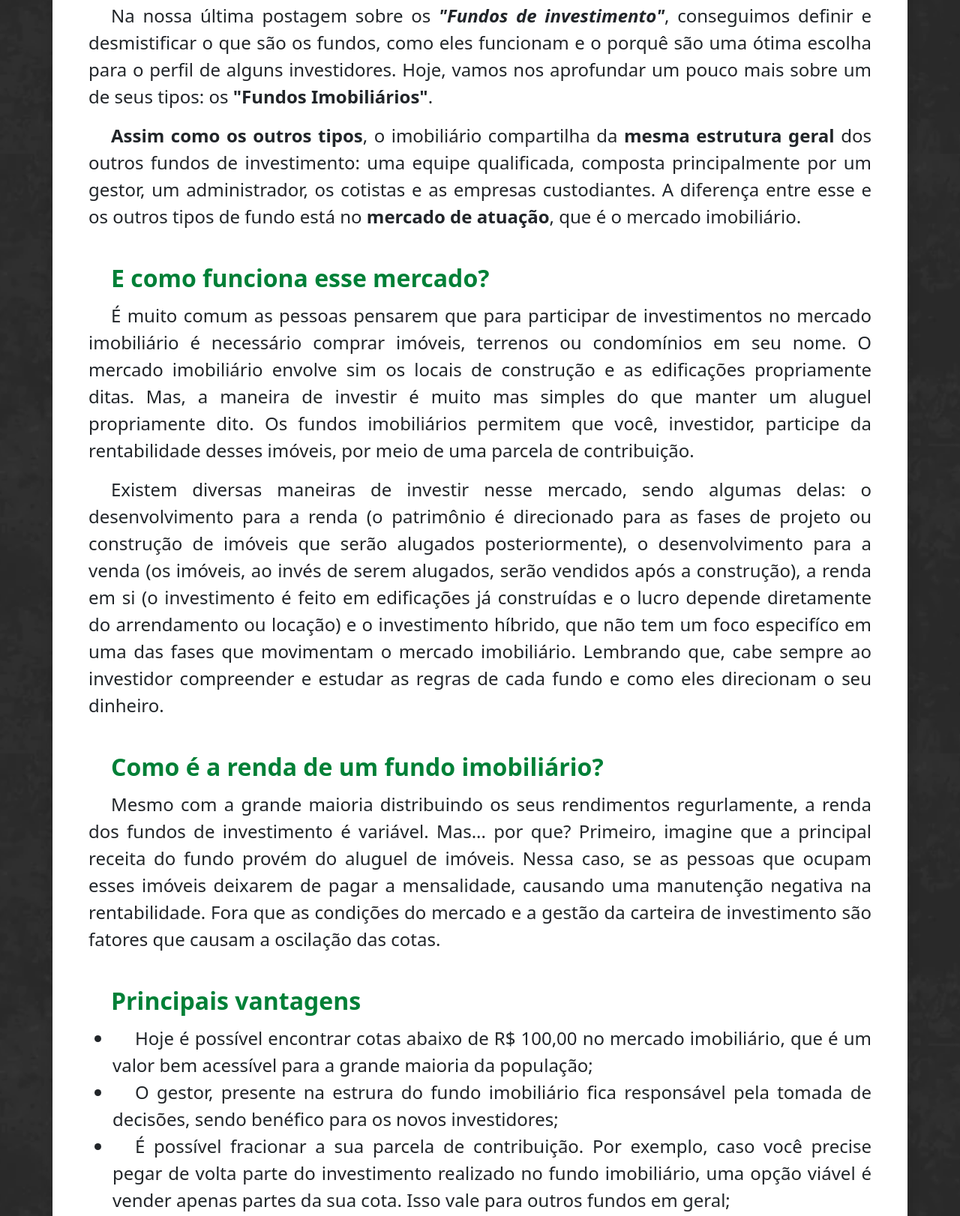
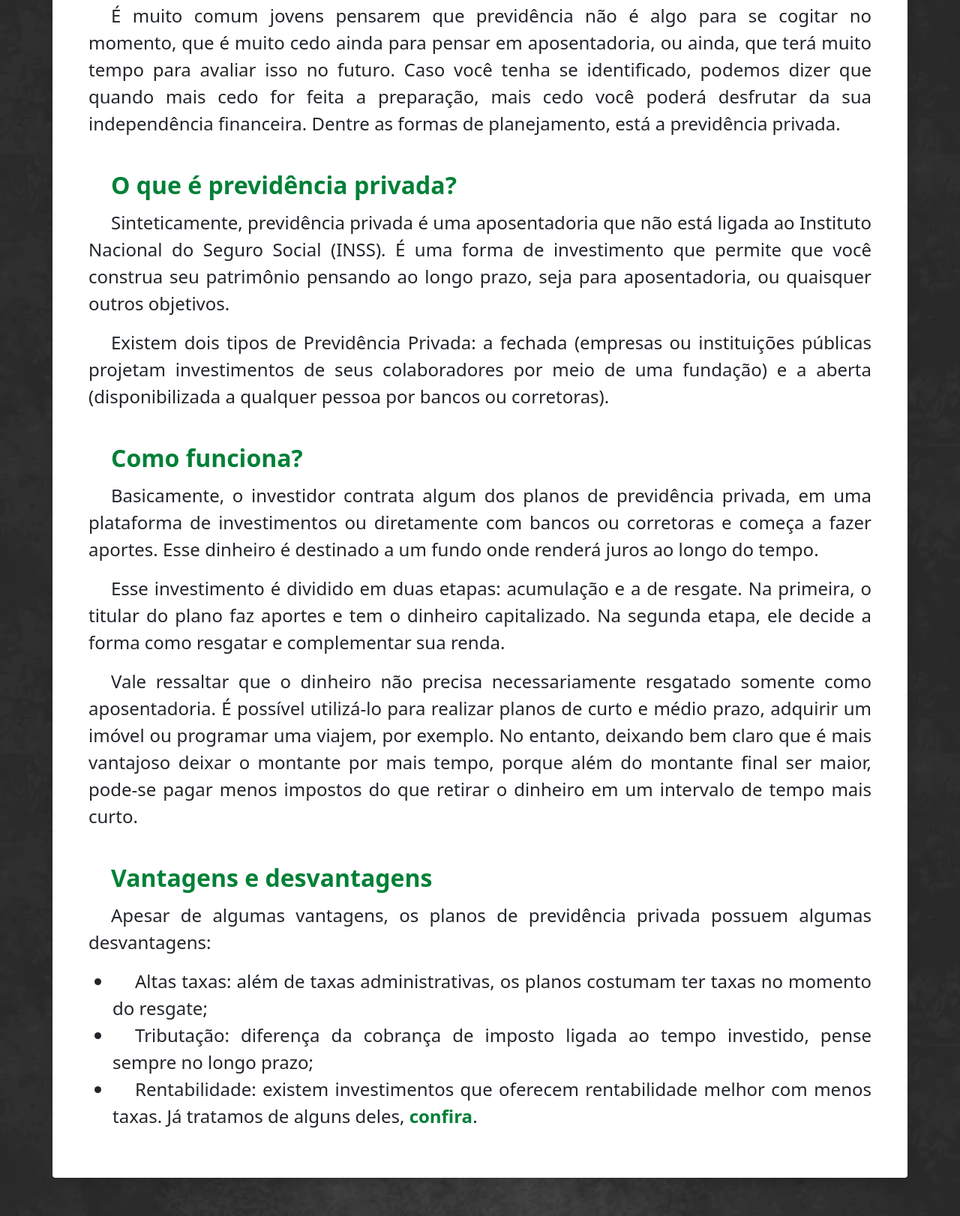
Before and after one commit to mateusscarin/instinto-investidor-blog, a plain HTML site: page previdenciaprivada.html in a window 1280 px wide. Shown: the part 595-2217 px from the top of the page at 75% size. Drawn offline with nearby package versions, Linux system fonts and the light colour scheme.

Commit message:
add texto na página Previdencia Privada

```diff
--- a/css/estilo.css
+++ b/css/estilo.css
@@ -1,6 +1,22 @@
 * {
     margin: 0%;
     padding: 0%;
+}
+
+::-webkit-scrollbar {
+    width: 10px;
+}
+
+::-webkit-scrollbar-track {
+    background: #333;
+}
+
+::-webkit-scrollbar-thumb {
+    background: #008037;
+}
+
+::-webkit-scrollbar-thumb:hover {
+    background: #005023;
 }
 
 body {
@@ -93,12 +109,12 @@ body {
     max-width: 10%;
 }
 
-.navegacaofooter ul li{
+.navegacaofooter ul li {
     margin-top: 2vh;
     list-style-type: none;
 }
 
-.navegacaofooter a{
+.navegacaofooter a {
     text-decoration: none;
     color: #008037;
     font-weight: 600;
@@ -112,7 +128,7 @@ body {
     width: 90%;
 }
 
-.footerdireta .textofooter{
+.footerdireta .textofooter {
     display: flex;
     margin-left: auto;
     margin-right: auto;
@@ -121,13 +137,13 @@ body {
     margin-top: 5vh;
 }
 
-.footerdireta  .textofooter p{
+.footerdireta .textofooter p {
     text-align: center;
     width: 70%;
     color: #FFF;
 }
 
-.footerdireta .iconesfooter{
+.footerdireta .iconesfooter {
     display: flex;
     margin-left: auto;
     margin-right: auto;
@@ -135,13 +151,23 @@ body {
     width: 100%;
 }
 
-.footerdireta .iconesfooter ul{
+.footerdireta .iconesfooter ul {
     display: grid;
     grid-template-columns: auto auto auto auto;
 }
 
-.footerdireta .iconesfooter ul li{
+.footerdireta .iconesfooter ul li {
     padding: 10px;
     color: #008037;
     list-style-type: none;
 }
+
+.texto ul li a {
+    text-decoration: none;
+    color: #008037;
+    font-weight: 600;
+}
+
+.texto ul li a:hover {
+    color: #00b850;
+}
--- a/previdenciaprivada.html
+++ b/previdenciaprivada.html
@@ -1,5 +1,6 @@
 <!DOCTYPE html>
 <html lang="pt-br">
+
 <head>
     <meta charset="UTF-8">
     <meta http-equiv="X-UA-Compatible" content="IE=edge">
@@ -14,6 +15,7 @@
     <link href="https://fonts.googleapis.com/css2?family=Alfa+Slab+One&display=swap" rel="stylesheet">
     <title>Previdência Privada</title>
 </head>
+
 <body>
     <nav class="navbar navbar-light bg-light">
         <div class="container-fluid">
@@ -30,8 +32,8 @@
                 <img src="img/prividenciaprivadabanner.png" class="d-block w-100" alt="..."
                     style="transform: translateY(-30%);">
                 <div class="carousel-caption d-none d-md-block" style="transform: translateY(2rem);">
-                    <h2>Quer começar a investir?</h2>
-                    <p style="font-size: 1.5rem;">Os fundos imobiliários podem ser uma ótima opção!</p>
+                    <h2>Sou jovem ainda... Devo investir em previdência privada?</h2>
+                    <p style="font-size: 1.5rem;">Quando mais cedo vier a preparação, melhor!</p>
                 </div>
             </div>
         </div>
@@ -41,95 +43,73 @@
         class="container p-5 rounded shadow">
         <div class="texto">
             <p>
-                Na nossa última postagem sobre os <b style="color: var(--bg);"><i>"Fundos de investimento"</i></b>,
-                conseguimos definir e desmistificar o que são os
-                fundos, como eles funcionam e o porquê são
-                uma ótima escolha para o perfil de alguns investidores. Hoje, vamos nos aprofundar um pouco mais sobre
-                um de
-                seus tipos: os <strong>"Fundos Imobiliários"</strong>.
+                É muito comum jovens pensarem que previdência não é algo para se cogitar no momento, que é muito cedo
+                ainda para pensar em aposentadoria,
+                ou ainda, que terá muito tempo para avaliar isso no futuro. Caso você tenha se identificado, podemos
+                dizer que quando mais cedo for feita
+                a preparação, mais cedo você poderá desfrutar da sua independência financeira. Dentre as formas de
+                planejamento, está a previdência privada.
             </p>
 
+            <span class="subtitulos">
+                O que é previdência privada?
+            </span>
             <p>
-                <strong>Assim como os outros tipos</strong>, o imobiliário compartilha da <strong>mesma estrutura
-                    geral</strong> dos outros fundos de
-                investimento: uma equipe qualificada,
-                composta principalmente por um gestor, um administrador, os cotistas e as empresas custodiantes.
-                </strong>A
-                diferença</strong>
-                entre esse e os outros tipos de
-                fundo está no <strong>mercado de atuação</strong>, que é o mercado imobiliário.
+                Sinteticamente, previdência privada é uma aposentadoria que não está ligada ao Instituto Nacional do
+                Seguro Social (INSS). É uma forma de investimento que permite que você construa seu patrimônio pensando
+                ao longo prazo, seja para aposentadoria, ou quaisquer outros objetivos.
+            </p>
+            <p>
+                Existem dois tipos de Previdência Privada: a fechada (empresas ou instituições públicas projetam
+                investimentos de seus colaboradores por meio de uma fundação) e a aberta (disponibilizada a qualquer
+                pessoa por bancos ou corretoras).
             </p>
 
-
             <span class="subtitulos">
-                E como funciona esse mercado?
+                Como funciona?
             </span>
             <p>
-                É muito comum as pessoas pensarem que para participar de investimentos no mercado imobiliário é
-                necessário
-                comprar imóveis, terrenos
-                ou condomínios em seu nome. O mercado imobiliário envolve sim os locais de construção e as edificações
-                propriamente ditas. Mas,
-                a maneira de investir é muito mas simples do que manter um aluguel propriamente dito. Os fundos
-                imobiliários
-                permitem que você, investidor,
-                participe da rentabilidade desses imóveis, por meio de uma parcela de contribuição.
+                Basicamente, o investidor contrata algum dos planos de previdência privada, em uma plataforma de
+                investimentos
+                ou diretamente com bancos ou corretoras e começa a fazer aportes. Esse dinheiro é destinado a um fundo
+                onde
+                renderá juros ao longo do tempo.
             </p>
             <p>
-                Existem diversas maneiras de investir nesse mercado, sendo algumas delas: o desenvolvimento para a renda
-                (o
-                patrimônio é direcionado para as fases de projeto
-                ou construção de imóveis que serão alugados posteriormente), o desenvolvimento para a venda (os imóveis,
-                ao
-                invés de serem alugados, serão vendidos após a
-                construção), a renda em si (o investimento é feito em edificações já construídas e o lucro depende
-                diretamente do arrendamento ou locação) e o investimento
-                híbrido, que não tem um foco especifíco em uma das fases que movimentam o mercado imobiliário. Lembrando
-                que, cabe sempre ao investidor compreender e estudar
-                as regras de cada fundo e como eles direcionam o seu dinheiro.
+                Esse investimento é dividido em duas etapas: acumulação e a de resgate. Na primeira, o titular do plano
+                faz
+                aportes e tem o dinheiro capitalizado. Na segunda etapa, ele decide a forma como resgatar e complementar
+                sua renda.
+            </p>
+            <p>
+                Vale ressaltar que o dinheiro não precisa necessariamente resgatado somente como aposentadoria. É
+                possível
+                utilizá-lo para realizar planos de curto e médio prazo, adquirir um imóvel ou programar uma viajem, por
+                exemplo.
+                No entanto, deixando bem claro que é mais vantajoso deixar o montante por mais tempo, porque além do
+                montante
+                final ser maior, pode-se pagar menos impostos do que retirar o dinheiro em um intervalo de tempo mais
+                curto.
             </p>
             <span class="subtitulos">
-                Como é a renda de um fundo imobiliário?
+                Vantagens e desvantagens
             </span>
             <p>
-                Mesmo com a grande maioria distribuindo os seus rendimentos regurlamente, a renda dos fundos de
-                investimento
-                é variável. Mas... por que? Primeiro,
-                imagine que a principal receita do fundo provém do aluguel de imóveis. Nessa caso, se as pessoas que
-                ocupam
-                esses imóveis deixarem de pagar a mensalidade,
-                causando uma manutenção negativa na rentabilidade. Fora que as condições do mercado e a gestão da
-                carteira
-                de investimento são fatores que causam a oscilação
-                das cotas.
+                Apesar de algumas vantagens, os planos de previdência privada possuem algumas desvantagens:
             </p>
-            <span class="subtitulos">
-                Principais vantagens
-            </span>
             <ul>
-                <li> Hoje é possível encontrar cotas abaixo de R$ 100,00 no mercado imobiliário, que é um valor bem
-                    acessível
-                    para a grande maioria da população;
+                <li> Altas taxas: além de taxas administrativas, os planos costumam ter taxas no momento do resgate;
                 </li>
                 <li>
-                    O gestor, presente na estrura do fundo imobiliário fica responsável pela tomada de decisões, sendo
-                    benéfico para os novos investidores;
+                    Tributação: diferença da cobrança de imposto ligada ao tempo investido, pense sempre no longo prazo;
                 </li>
                 <li>
-                    É possível fracionar a sua parcela de contribuição. Por exemplo, caso você precise pegar de volta
-                    parte do
-                    investimento realizado no fundo imobiliário,
-                    uma opção viável é vender apenas partes da sua cota. Isso vale para outros fundos em geral;
-                </li>
-                <li>
-                    A burocracia é simplificada pela atuação do administrador do fundo;
-                </li>
-                <li>
-                    As taxas de administração costumam ser baixas e divididas entre todos os cotistas.
+                    Rentabilidade: existem investimentos que oferecem rentabilidade melhor com menos taxas.
+                     Já tratamos de alguns deles, <a href="index.html#carouselExampleIndicators">confira</a>.
                 </li>
             </ul>
-            </p>
         </div>
     </div>
 </body>
+
 </html>
```
Also changed, not shown: criptomoedas.html (+2 -3 lines), tesourodireto.html (+1 -1 lines).
